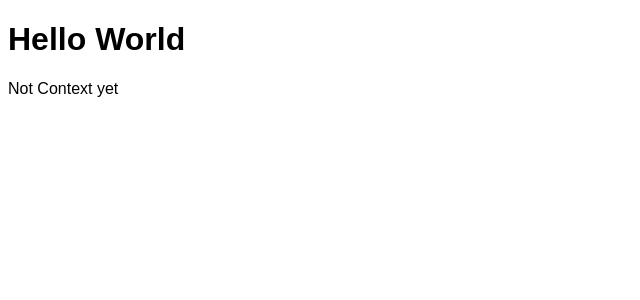
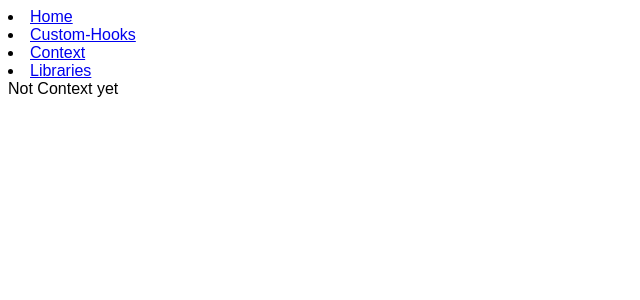
Before and after one commit to EisenHavale/Shell_App, a React app: page /context-excercise in a window 1280 px wide. Shown: the top 300 px of the page, without its empty margins (0-640 px from the left). Built offline with nearby package versions, Linux system fonts and the light colour scheme.

Commit message:
Implementing context

```diff
--- /dev/null
+++ b/src/app/HeaderContext/context.ts
@@ -0,0 +1,22 @@
+import { createContext } from 'react';
+const navBar = [
+    {
+        name:'Home',
+        path:'/'
+    },
+    {
+        name:'Custom-Hooks',
+        path:'/hooks'
+    },
+    {
+        name:'Context',
+        path:'/context'
+    },
+    {
+        name:'Libraries',
+        path:'libraries'
+    }
+
+]
+
+export const headerContext = createContext(navBar);
--- /dev/null
+++ b/src/components/atoms/tab/Tab.tsx
@@ -0,0 +1,10 @@
+import React from 'react'
+import { ITab } from '../../../interfaces/interfaces-component'
+
+export const Tab = ({label, path}:ITab) => {
+  return (
+    <li>
+      <a href={path}>{label}</a>
+    </li>
+  )
+}
--- a/src/components/molecules/container/Container.tsx
+++ b/src/components/molecules/container/Container.tsx
@@ -1,10 +1,17 @@
-import React from "react";
+import React, { useContext} from "react";
 import { Outlet } from "react-router-dom";
+import { headerContext } from "../../../app/HeaderContext/context";
+import { Header } from "../../organisms/header/Header";
+import { NavBar } from '../navbar/NavBar';
+
 
 export const Container = () => {
+  const context = useContext(headerContext);
   return (
     <>
-      <h1>Hello World</h1>
+      <Header context={context}>
+        <NavBar />
+      </Header>
       <Outlet />
     </>
   );
--- /dev/null
+++ b/src/components/molecules/navbar/NavBar.tsx
@@ -0,0 +1,16 @@
+import React, { useContext } from 'react'
+import { headerContext } from '../../../app/HeaderContext/context'
+import { Tab } from '../../atoms/tab/Tab';
+export const NavBar = () => {
+  const context = useContext(headerContext);
+  return (
+    <>
+      {context.map((tab, index)=>{
+        return (
+          <Tab key={index} label={tab.name} path={tab.path} />
+        )
+      })}
+    </>
+
+  )
+}
--- /dev/null
+++ b/src/components/organisms/header/Header.tsx
@@ -0,0 +1,10 @@
+import React from 'react'
+import { IHeaderProps } from '../../../interfaces/interfaces-component';
+import { headerContext } from '../../../app/HeaderContext/context';
+export const Header = ({children, context}:IHeaderProps) => {
+  return (
+    <headerContext.Provider value={context}>
+        {children}
+    </headerContext.Provider>
+  )
+}
--- a/src/declaration.d.ts
+++ b/src/index.d.ts
@@ -1,3 +1,4 @@
+
 declare module 'custom_hooks/Counter' {
 	const Counter: () => JSX.Element;
 	export default Counter;
--- /dev/null
+++ b/src/interfaces/interfaces-component.ts
@@ -0,0 +1,16 @@
+import { ReactNode } from "react";
+
+export interface IHeaderProps {
+    children: ReactNode;
+    context: IContext[];
+}
+
+export interface IContext {
+    name:string;
+    path:string;
+}
+
+export interface ITab {
+    label:string;
+    path:string;
+}
```
Also changed, not shown: 2 other files (tests, documents, lock files or other folders).
